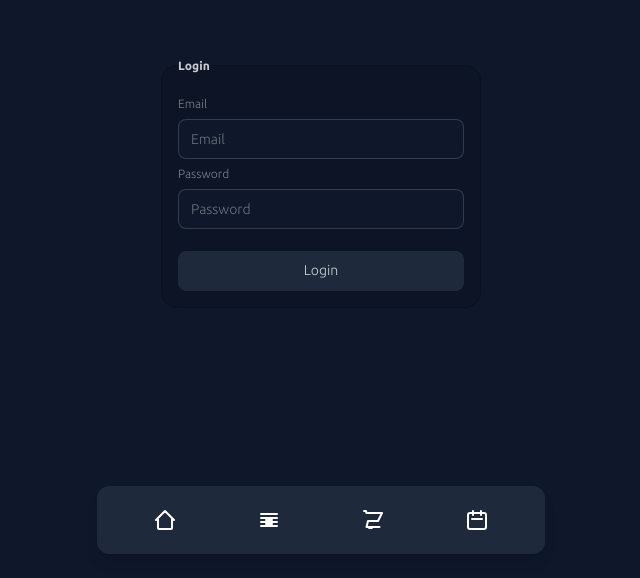
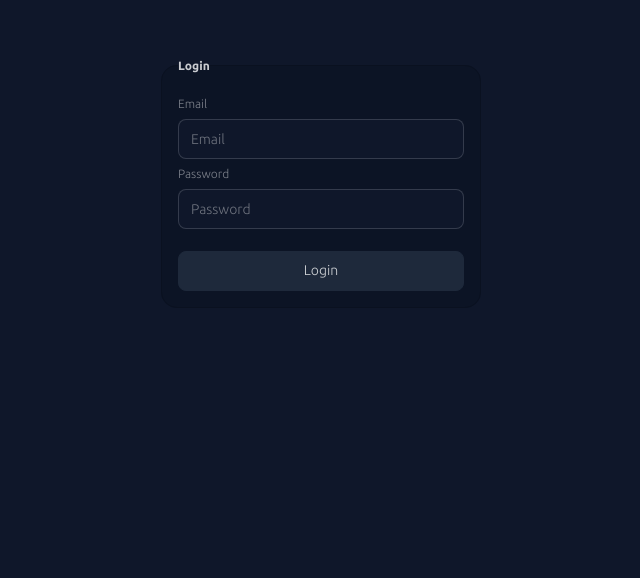
Before and after one commit to vnc-cmue/vue-to-do, a Vue app: page / in a window 1280 px wide. Shown: the part 222-800 px from the top of the page, without its empty margins (319-959 px from the left). Built offline with nearby package versions, Linux system fonts and the light colour scheme; no server answers; a web font is replaced by a local one.

Commit message:
[TASK] change route.name to path fort disabling naviagtion on login screen

```diff
--- a/src/App.vue
+++ b/src/App.vue
@@ -7,7 +7,7 @@ const route = useRoute()
 
 <template>
     <RouterView />
-    <Navigation v-if="route.name !== 'login'" />
+    <Navigation v-if="route.path !== '/'" />
 </template>
 
 <style scoped></style>
```
